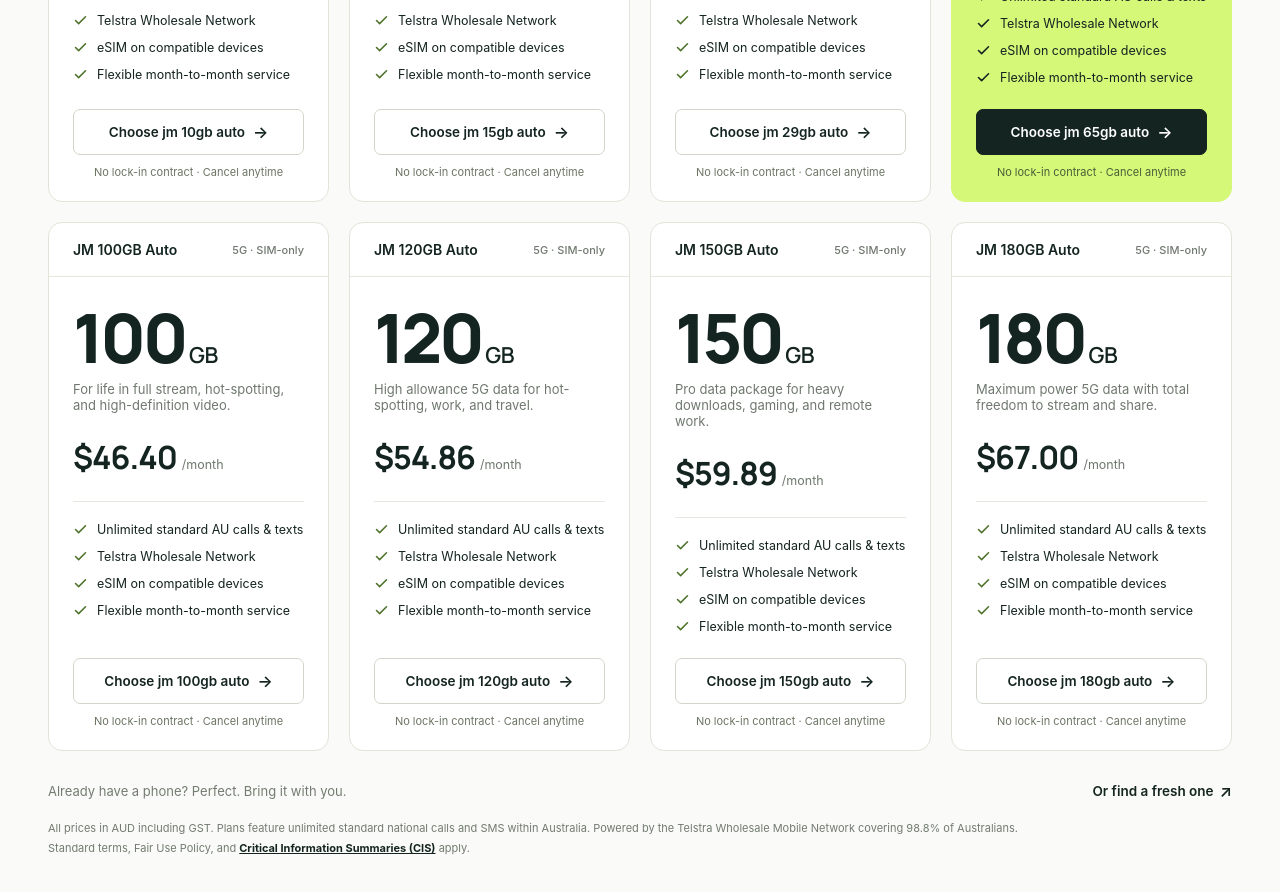
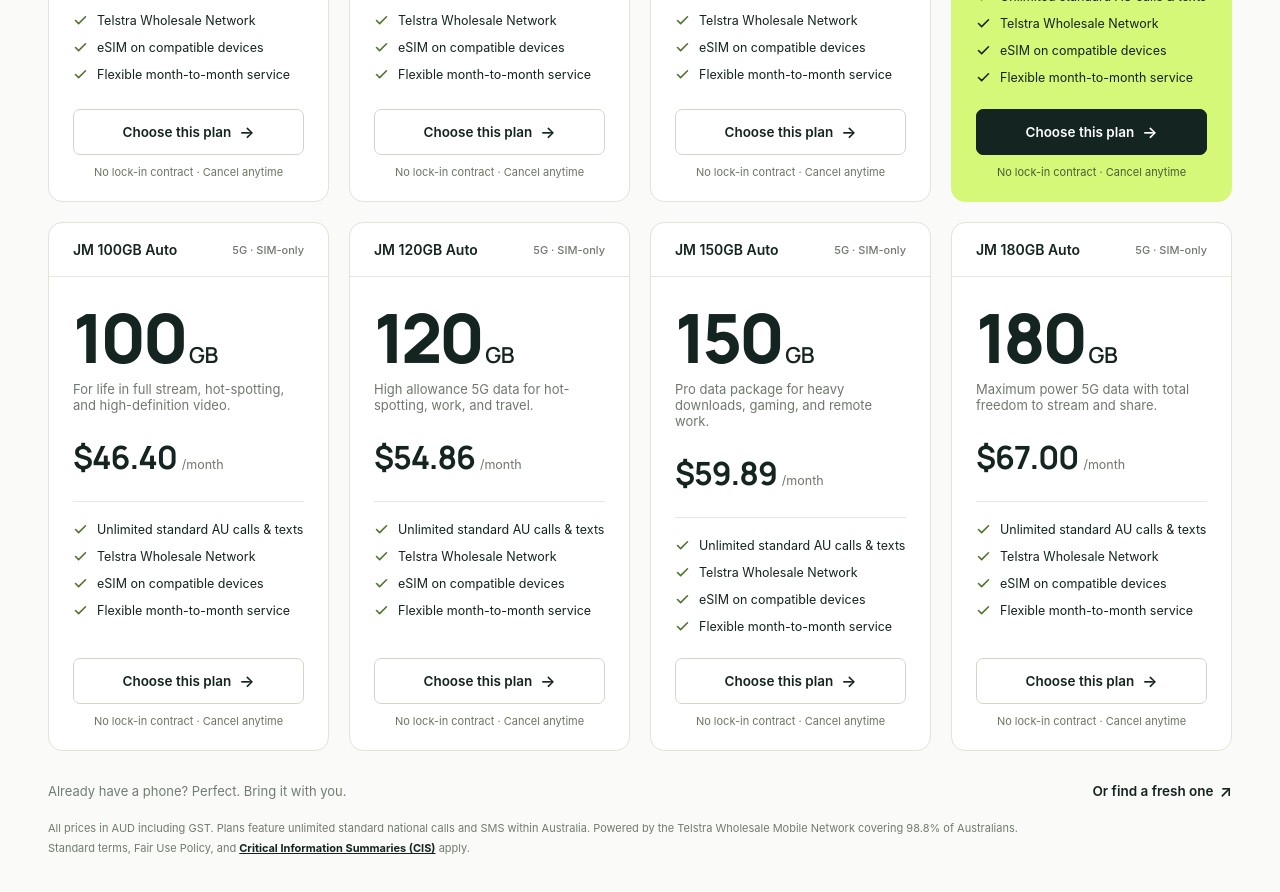
Before and after one commit to macworldgithub/just-mobile-development-FE, a Next.js app: page / in a window 1280 px wide. Shown: the part 1700-2592 px from the top of the page. Built offline with nearby package versions, Linux system fonts and the light colour scheme; no server answers; a web font is replaced by a local one.

Commit message:
fix(ui): simplify plan CTA button text to 'Choose this plan' and clean modal headers

```diff
--- a/src/components/OrderFlowModal.tsx
+++ b/src/components/OrderFlowModal.tsx
@@ -285,7 +285,7 @@ export default function OrderFlowModal({ isOpen, onClose, config, onExplorePhone
           <div className={styles.modalHeaderRow}>
             <div className={styles.planHeader}>
               <h2 className={styles.planTitle}>
-                Your {config.plan?.name ? config.plan.name.toLowerCase() : 'plan'} plan.
+                Your {config.plan?.name || 'mobile'} plan.
               </h2>
               <p className={styles.planSubtitle}>
                 A clear look at your choice
--- a/src/components/PlansSection.tsx
+++ b/src/components/PlansSection.tsx
@@ -130,7 +130,7 @@ export default function PlansSection({ onSelectPlan, onExplorePhones, initialPla
                     className={`${styles.planButton} ${isPopular ? styles.popularButton : styles.outlineButton}`}
                     onClick={() => onSelectPlan(plan)}
                   >
-                    <span>Choose {plan.name.toLowerCase()}</span>
+                    <span>Choose this plan</span>
                     <span className={styles.btnArrow}>→</span>
                   </button>
 
```
